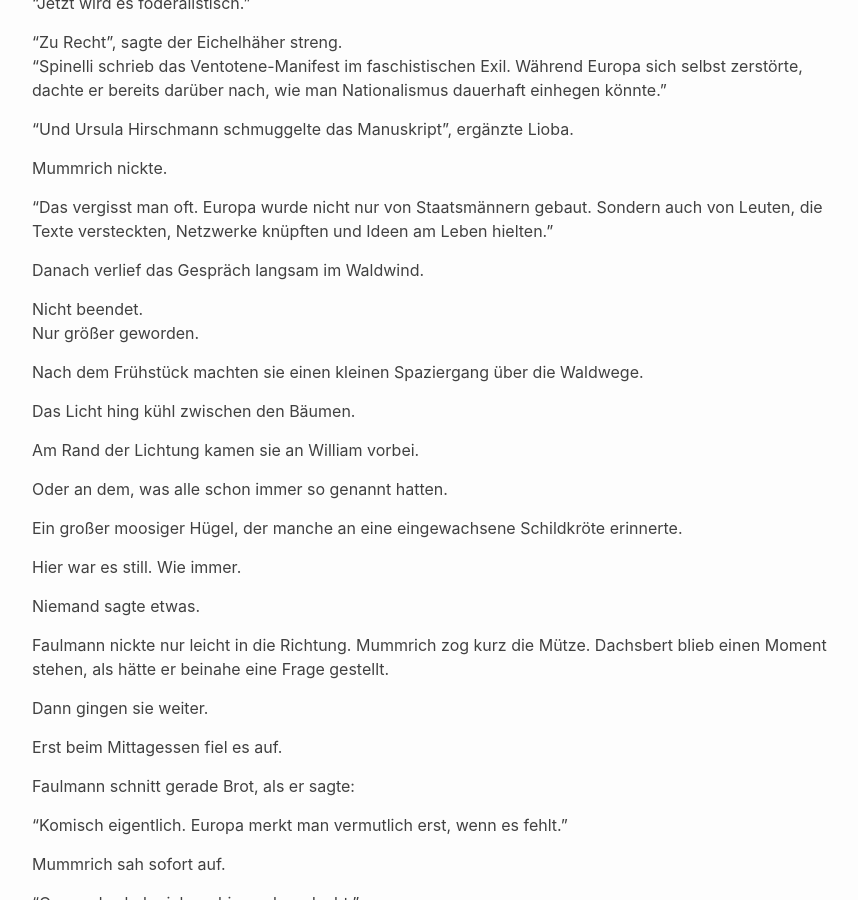
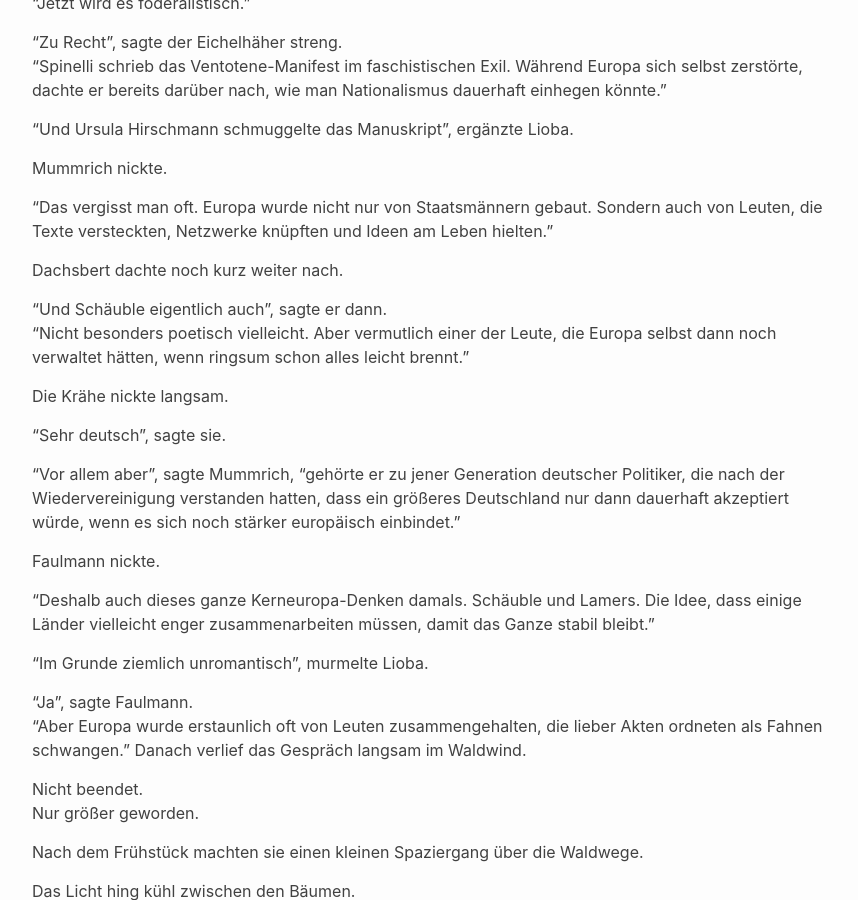
Before and after one commit to cgars/faulmann, a Jekyll site: the page built from _posts/2026-05-10-europa.md, in a window 1280 px wide and 900 px high, scrolled down 3989 px. Shown: the whole window, without its empty margins (208-1066 px from the left). Built offline with Jekyll 4.4.1, drawn with Linux system fonts in a browser that asks for light colours.

Commit message:
Add dialogue about European political history

```diff
--- a/_posts/2026-05-10-europa.md
+++ b/_posts/2026-05-10-europa.md
@@ -178,6 +178,25 @@
 
 "Das vergisst man oft. Europa wurde nicht nur von Staatsmännern gebaut. Sondern auch von Leuten, die Texte versteckten, Netzwerke knüpften und Ideen am Leben hielten."
 
+Dachsbert dachte noch kurz weiter nach.
+
+"Und Schäuble eigentlich auch", sagte er dann.
+"Nicht besonders poetisch vielleicht. Aber vermutlich einer der Leute, die Europa selbst dann noch verwaltet hätten, wenn ringsum schon alles leicht brennt."
+
+Die Krähe nickte langsam.
+
+"Sehr deutsch", sagte sie.
+
+"Vor allem aber", sagte Mummrich, "gehörte er zu jener Generation deutscher Politiker, die nach der Wiedervereinigung verstanden hatten, dass ein größeres Deutschland nur dann dauerhaft akzeptiert würde, wenn es sich noch stärker europäisch einbindet."
+
+Faulmann nickte.
+
+"Deshalb auch dieses ganze Kerneuropa-Denken damals. Schäuble und Lamers. Die Idee, dass einige Länder vielleicht enger zusammenarbeiten müssen, damit das Ganze stabil bleibt."
+
+"Im Grunde ziemlich unromantisch", murmelte Lioba.
+
+"Ja", sagte Faulmann.
+"Aber Europa wurde erstaunlich oft von Leuten zusammengehalten, die lieber Akten ordneten als Fahnen schwangen."
 Danach verlief das Gespräch langsam im Waldwind.
 
 Nicht beendet.
```
